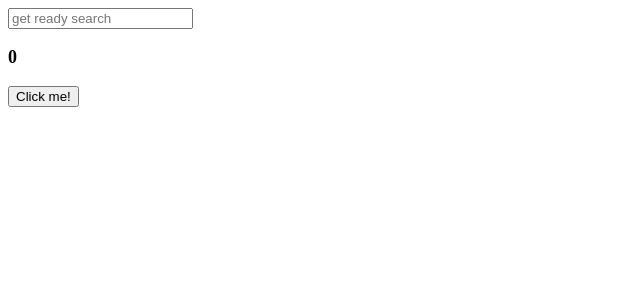
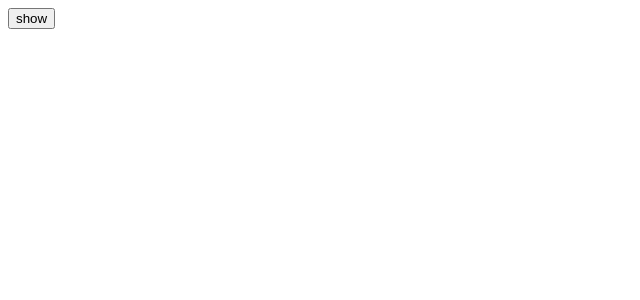
Before and after one commit to blackjune67/react_being_2, a React (Create React App) app: page / in a window 1280 px wide. Shown: the top 300 px of the page, without its empty margins (0-640 px from the left). Built offline with nearby package versions, Linux system fonts and the light colour scheme.

Commit message:
useEffect CleanUP Ex learn

```diff
--- a/src/App.js
+++ b/src/App.js
@@ -1,46 +1,32 @@
 import styles from "./App.module.css";
 import {useState, useEffect} from "react";
+import {logDOM} from "@testing-library/react";
+
+function Hello() {
+    function byFn() {
+        console.log('byFn')
+    }
+    // * destroyed 상태를 확인하려면 return 을 하면 된다.
+    /*function hiFn() {
+        console.log('hiFn')
+        return byFn;
+    }*/
+    useEffect(() => {
+        console.log('hiFn');
+        return () => console.log('byFn');
+    },[])
+    return <div>Hello!</div>
+}
 
 function App() {
-
-    const [counter, setValue] = useState(0);
-    const [keyword, setKeyword] = useState("");
-    const onClick = () => setValue((prev) => prev + 1);
-    const onChange = (e) => setKeyword(e.target.value);
-    // console.log('안녕?')
-
-    // * 한번만 실행
-    useEffect(() => {
-        console.log('한번만 실행');
-    }, []);
-
-    // * keyword가 지켜보는 경우 실행
-    useEffect(() => {
-        if(keyword !== "" && keyword.length > 5) {
-            console.log('키워드가 변화할 때 실행 ', keyword)
-        }
-    }, [keyword])
-
-    // * 특정경우(keyword, counter) 지켜보는 경우 실행
-    /*useEffect(() => {
-        console.log('searchbar, counter');
-    },[keyword, counter]);*/
-
+     const [showing, setShowing] = useState(false);
+     const onClick = () => setShowing((prev) => !prev)
     return (
         <div>
-            {<input
-                value={keyword}
-                onChange={onChange}
-                type="text"
-                placeholder={"get ready search"}
-            />}
-                {/*<h1 className={styles.title}>Welcom back!!!</h1>*/}
-                <h3 className={styles.title}>{counter}</h3>
-                {/*<Button text={"Continue"}/>*/}
-                {/*<Button onClick={onClick} text={"click Me!"}/>*/}
-                <button onClick={onClick}>Click me!</button>
+            {showing ? <Hello/> : null}
+            <button onClick={onClick}>{showing ? "hide" : "show"}</button>
         </div>
-);
+    );
 }
 
 export default App;
--- a/src/index.js
+++ b/src/index.js
@@ -7,6 +7,8 @@ const root = ReactDOM.createRoot(document.getElementById('root'));
 root.render(
     /*<React.StrictMode>
     </React.StrictMode>*/
-<App/>
+    <App>
+    </App>
+
 
 );
```
